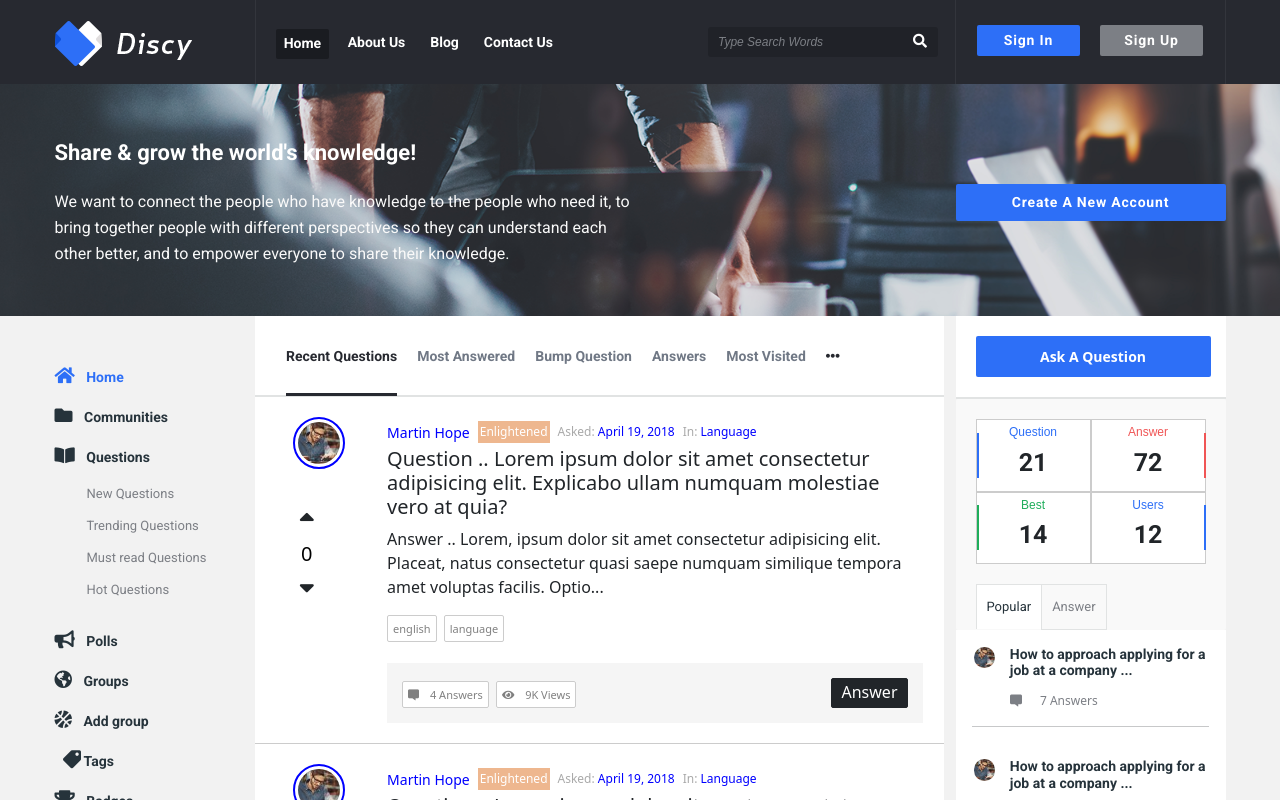
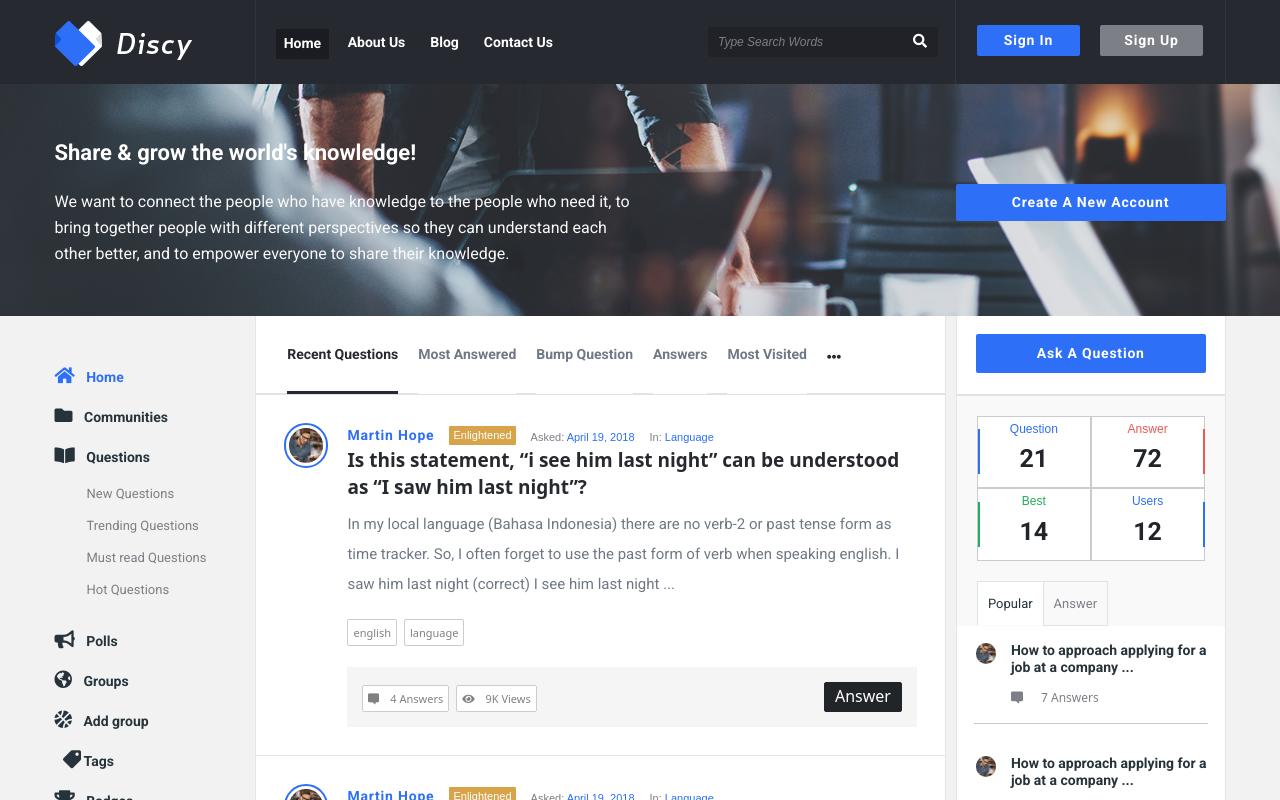
Before and after one commit to ahmadEssam77/Discy, a Vue app: page / in a window 1280 px wide. Shown: the top 800 px of the page. Built offline with nearby package versions, Linux system fonts and the light colour scheme.

Commit message:
tiny adjustments, start question component

```diff
--- a/src/App.vue
+++ b/src/App.vue
@@ -2,7 +2,7 @@
   <Navbar />
   <Createnewaccount />
   <div class="container">
-    <div class="d-flex">
+    <div class="d-flex adjust-layout">
       <!-- Left -->
       <div class="design-left">
         <Leftside />
@@ -19,7 +19,7 @@
   </div>
   <!-- <Upbutton /> -->
   <!-- Footer -->
-  <Footer />
+  <!-- <Footer /> -->
 </template>
 
 <script>
@@ -28,7 +28,7 @@ import Navbar from "./components/Navbar.vue";
 import Rightside from "./components/Rightside.vue";
 import Leftside from "./components/Leftside.vue";
 // import Upbutton from "./components/Upbutton.vue";
-import Footer from "./components/Footer.vue";
+// import Footer from "./components/Footer.vue";
 
 export default {
   name: "App",
@@ -38,7 +38,7 @@ export default {
     Leftside,
     // Upbutton,
     Createnewaccount,
-    Footer,
+    // Footer,
   },
 };
 </script>
@@ -62,11 +62,25 @@ body {
 }
 
 .design-middle {
-  width: 690px;
-  margin-right: 12px;
+  width: 692px;
+  margin-right: 10px;
+  border-right: 1px solid #e4e5e6;
+  border-left: 1px solid #e4e5e6;
 }
 
 .design-right {
   width: 270px;
+  border-right: 1px solid #e4e5e6;
+  border-left: 1px solid #e4e5e6;
+}
+
+@media screen and (max-width: 800px) {
+  .adjust-layout {
+    flex-direction: column;
+  }
+
+  .design-middle {
+    width: 100%;
+  }
 }
 </style>
--- a/src/components/Question.vue
+++ b/src/components/Question.vue
@@ -1,12 +1,12 @@
 <template>
   <div class="social-question">
-    <div class="row">
-      <div class="col-md-2">
+    <div class="d-flex">
+      <div class="img-counter">
         <div
           class="user-img d-flex align-items-center justify-content-center position-relative"
         >
           <img src="../assets/images/userImg.jpg" alt="" />
-          <div
+          <!-- <div
             class="user-popup position-absolute bg-white p-3 text-center rounded-1"
           >
             <div>
@@ -28,9 +28,9 @@
               </ul>
             </div>
             <button class="btn btn-primary form-control">View Profile</button>
-          </div>
+          </div> -->
         </div>
-        <div class="vote d-flex align-items-center justify-content-center">
+        <!-- <div class="vote d-flex align-items-center justify-content-center">
           <div>
             <span @click="addCounter"><i class="fas fa-sort-up"></i></span>
             <p class="mb-0 counter-wrapper">
@@ -40,30 +40,31 @@
               ><i class="fas fa-sort-down"></i
             ></span>
           </div>
-        </div>
+        </div> -->
       </div>
-      <div class="col-md-10">
-        <div class="d-flex align-items-center py-1">
-          <div class="name me-2">Martin Hope</div>
-          <div class="tag me-2">Enlightened</div>
-          <div class="question-date me-2">
+      <div class="the-main-question">
+        <div class="d-flex align-items-center">
+          <div class="name">Martin Hope</div>
+          <div class="tag">Enlightened</div>
+          <div class="question-date">
             <span>Asked:</span><span class="date"> April 19, 2018</span>
           </div>
-          <div class="language me-2">
+          <div class="language">
             <span>In:</span><span class="lang"> Language</span>
           </div>
         </div>
         <div class="user-asked">
           <h5>
-            Question .. Lorem ipsum dolor sit amet consectetur adipisicing elit.
-            Explicabo ullam numquam molestiae vero at quia?
+            Is this statement, “i see him last night” can be understood as “I
+            saw him last night”?
           </h5>
         </div>
-        <div>
+        <div class="user-description">
           <p>
-            Answer .. Lorem, ipsum dolor sit amet consectetur adipisicing elit.
-            Placeat, natus consectetur quasi saepe numquam similique tempora
-            amet voluptas facilis. Optio...
+            In my local language (Bahasa Indonesia) there are no verb-2 or past
+            tense form as time tracker. So, I often forget to use the past form
+            of verb when speaking english. I saw him last night (correct) I see
+            him last night ...
           </p>
         </div>
         <div class="tags">
@@ -110,43 +111,102 @@ export default {
 
 <style scoped>
 .social-question {
-  background-color: #fff;
-  padding: 20px;
-  border-bottom: 0.5px #ccc solid;
+  background-color: var(--white-text);
+  padding: 28px;
+  border-bottom: 0.5px solid var(--separator-color);
+}
+
+.img-counter {
+  width: 10%;
+}
+
+.the-main-question {
+  width: 90%;
+}
+
+.user-img {
+  width: 70%;
+}
+
+.user-img img {
+  width: 100%;
+  border-radius: 50%;
+  border: 2px solid var(--main-blue-bg-text-color);
+  padding: 3px;
+  cursor: pointer;
 }
 
 .name {
   font-size: 14px;
-  color: blue;
+  color: var(--main-blue-bg-text-color);
+  letter-spacing: 0.8px;
+  font-weight: 700;
+  transition: 1s;
+  font-family: var(--roboto-font-family);
+  margin-right: 10px;
+  cursor: pointer;
+}
+
+.name:hover {
+  color: var(--navbar-bg);
 }
 
 .tag {
-  background-color: #eeb78f;
-  color: #fff;
-  font-size: 12px;
-  padding: 2px;
-}
-
-.question-date,
-.language {
-  font-size: 12px;
+  background-color: var(--badge-bg);
+  color: var(--white-text);
+  font-size: 11px;
+  padding: 1px 4px 2px;
+  margin-right: 15px;
+  margin-left: 5px;
+  border-radius: 1px;
+  font-family: var(--arial-font-family);
+  text-transform: capitalize;
 }
 
 .question-date span,
 .language span {
-  color: darkgray;
+  color: var(--btn-bg-gray);
+  font-size: 11px;
+  font-weight: 400;
+  font-family: var(--arial-font-family);
 }
 
 .question-date .date,
 .language .lang {
-  color: blue !important;
+  color: var(--main-blue-bg-text-color);
+  cursor: pointer;
+  font-size: 11px;
+  font-weight: 400;
+  font-family: var(--arial-font-family);
+  margin-right: 15px;
+  transition: 0.5s;
 }
 
-.user-img img {
-  border-radius: 50%;
-  border: 2px solid blue;
-  padding: 3px;
+.question-date .date:hover,
+.language .lang:hover {
+  color: var(--navbar-bg);
+}
+
+.user-asked h5 {
+  transition: 1s;
+  font-size: 19px;
+  font-weight: 700;
+  line-height: 27px;
+  color: var(--navbar-bg);
+  transition: 0.5s;
   cursor: pointer;
+}
+
+.user-asked h5:hover {
+  color: var(--main-blue-bg-text-color);
+}
+
+.user-description p {
+  margin-bottom: 20px;
+  font-size: 15px;
+  line-height: 30px;
+  font-family: var(--roboto-font-family);
+  color: var(--footer-text-color);
 }
 
 .tags span,
@@ -201,26 +261,10 @@ export default {
   outline: none;
 }
 
-/* Related hovering */
-.user-asked h5 {
-  transition: 1s;
-}
-
-/* Hovering */
-.user-asked h5:hover {
-  cursor: pointer;
-  color: blue;
-}
-
 .tags span:hover {
   background-color: blue;
   color: #fff;
   border-color: blue;
-}
-
-.btn:hover {
-  background-color: blue;
-  border-color: blue !important;
 }
 
 .user-img:hover .user-popup {
--- a/src/components/Rightside.vue
+++ b/src/components/Rightside.vue
@@ -26,20 +26,27 @@ export default {
 div {
   background-color: var(--white-text);
   border-bottom: 2px solid var(--bottom-separator-color);
-  padding: 20px;
+  padding: 18px;
 }
 
 button {
   border-radius: 2px;
-  padding: 10px 50px;
+  padding: 9px 12px 9px;
   color: var(--white-text);
   border: none;
   background-color: var(--main-blue-bg-text-color);
   transition: 0.5s;
   font-size: 14px;
-  font-weight: bold;
+  font-weight: 700;
+  font-family: var(--roboto-font-family);
   transition: 0.5s;
-  width: 235px;
+  letter-spacing: .8px;
+  width: 230px;
+  margin-bottom: 2.5px;
+}
+
+button:hover {
+  background-color: var(--btn-bg-gray);
 }
 
 /* Media query */
--- a/src/views/Home.vue
+++ b/src/views/Home.vue
@@ -59,13 +59,14 @@ export default {
 a {
   text-decoration: none;
   color: #707885;
-  padding-bottom: 29px;
+  padding-bottom: 28.4px;
   transition: 0.2s;
+  border-bottom: 3.5px solid var(--white-text);
 }
 
 ul {
   list-style: none;
-  padding: 10px 10px 0 10px;
+  padding: 8px 10px 0 10px;
 }
 
 ul li {
@@ -86,6 +87,9 @@ a:hover {
 
 .more {
   color: var(--navbar-bg);
+  position: relative;
+  top: 3px;
+  border-bottom: none;
 }
 
 .parent-more:hover .select-more {
@@ -102,7 +106,7 @@ a:hover {
   font-family: var(--roboto-font-family);
   font-weight: 700;
   padding: 5px 10px;
-  right: 0;
+  right: -10px;
   z-index: 20;
   top: 45px;
   border-radius: 2px;
@@ -144,7 +148,7 @@ a:hover {
 
   .questions-filter-select {
     display: block;
-    padding: 10px;
+    padding: 15px;
     background-color: var(--white-text);
   }
 
@@ -153,6 +157,7 @@ a:hover {
     width: 100%;
     color: #677075;
     outline: none;
+    border-radius: 2px;
     font-size: 13px;
     border-color: var(--bottom-separator-color);
     font-family: var(--arial-font-family);
```
